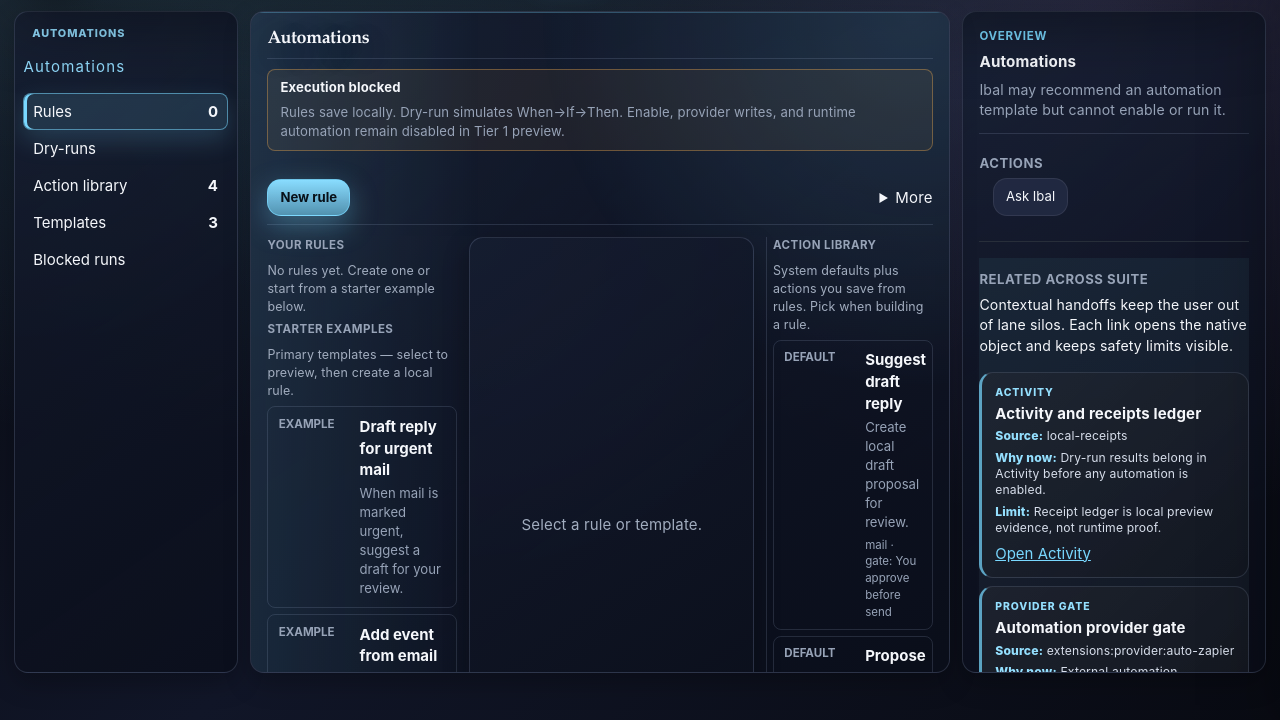
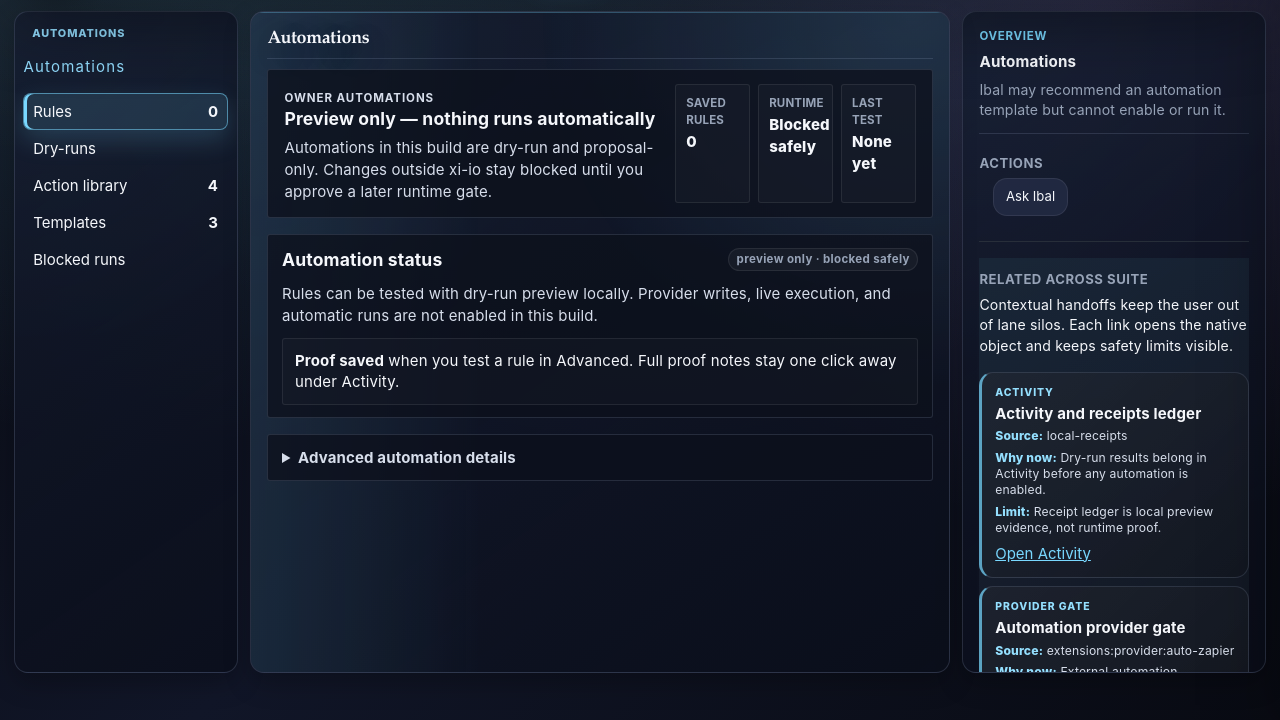
Before and after one commit to Vado42-chris/xi-io-Inbox, a website: page public/index.html in a window 1280 px wide. Both pictures are taken after a click on the button "Automations". Shown: the part 94-814 px from the top of the page. Drawn offline with Linux system fonts and the light colour scheme; no server answers.

Commit message:
feat(ui): add Automations owner-mode overlay (FIX-BATCH-007)
Default Automations view is one calm preview status card with dry-run guidance; rule builder, library, templates, and receipts stay behind Advanced automation details. No provider or runtime automation paths changed.

Co-authored-by: Cursor <cursoragent@cursor.com>

```diff
--- /dev/null
+++ b/public/automations-owner-mode.css
@@ -0,0 +1,118 @@
+.owner-automations-workspace {
+  display: grid;
+  gap: 1rem;
+}
+
+.automations-owner-status-card,
+.automations-owner-dryrun-card,
+.automations-owner-advanced {
+  border: 1px solid var(--line);
+  border-radius: var(--radius-chrome);
+  background: var(--surface-elevated);
+}
+
+.automations-owner-status-card {
+  display: grid;
+  grid-template-columns: minmax(0, 1.4fr) minmax(14rem, 0.9fr);
+  gap: 1rem;
+  padding: 0.9rem 1rem;
+}
+
+.automations-owner-status-card h3,
+.automations-owner-status-card p,
+.automations-owner-dryrun-card h3,
+.automations-owner-dryrun-card p {
+  margin: 0;
+}
+
+.automations-owner-status-card p,
+.automations-owner-dryrun-card p {
+  margin-top: 0.35rem;
+  color: var(--text-secondary);
+}
+
+.automations-owner-eyebrow {
+  color: var(--muted);
+  font-size: 0.72rem;
+  font-weight: 700;
+  letter-spacing: 0.08em;
+  text-transform: uppercase;
+}
+
+.automations-owner-status-grid {
+  display: grid;
+  grid-template-columns: repeat(3, minmax(0, 1fr));
+  gap: 0.5rem;
+  margin: 0;
+}
+
+.automations-owner-status-grid div {
+  min-width: 0;
+  padding: 0.65rem;
+  border: 1px solid var(--border-subtle);
+  border-radius: var(--radius-chrome);
+  background: rgba(255, 255, 255, 0.025);
+}
+
+.automations-owner-status-grid dt {
+  color: var(--muted);
+  font-size: 0.72rem;
+  font-weight: 700;
+  text-transform: uppercase;
+}
+
+.automations-owner-status-grid dd {
+  margin: 0.15rem 0 0;
+  color: var(--text);
+  font-weight: 800;
+}
+
+.automations-owner-dryrun-card {
+  padding: 0.75rem 0.85rem;
+}
+
+.automations-owner-dryrun-card header {
+  display: flex;
+  justify-content: space-between;
+  gap: 0.75rem;
+  align-items: center;
+  margin-bottom: 0.65rem;
+}
+
+.automations-owner-proof-note {
+  margin-top: 0.75rem !important;
+  padding: 0.65rem 0.75rem;
+  border: 1px solid var(--border-subtle);
+  border-radius: var(--radius-chrome);
+  background: rgba(255, 255, 255, 0.02);
+  color: var(--text) !important;
+}
+
+.automations-owner-advanced > summary {
+  cursor: pointer;
+  padding: 0.75rem 0.85rem;
+  color: var(--text-secondary);
+  font-weight: 700;
+}
+
+.automations-owner-advanced-body {
+  display: grid;
+  gap: 0.75rem;
+  padding: 0 0.85rem 0.85rem;
+}
+
+.automations-owner-advanced-body .automations-workspace-grid {
+  grid-template-columns: minmax(0, 1fr);
+}
+
+@media (max-width: 860px) {
+  .automations-owner-status-card {
+    grid-template-columns: 1fr;
+  }
+}
+
+@media (max-width: 560px) {
+  .automations-owner-status-grid {
+    grid-template-columns: 1fr;
+  }
+}
--- /dev/null
+++ b/public/automations-owner-mode.js
@@ -0,0 +1,114 @@
+/**
+ * FIX-BATCH-007 Automations owner-mode overlay.
+ *
+ * Patches only the rendered Automations workspace. Default owner view is one calm
+ * status card plus dry-run guidance; rule builder, library, templates, and receipts
+ * stay behind Advanced. Scaffold mode remains recoverable via showWorkflowScaffold.
+ */
+const OWNER_AUTOMATIONS_UX = true;
+const AUTOMATIONS_OWNER_PATCH_ATTR = 'data-owner-automations-patched';
+
+function automationsScaffoldEnabled() {
+  try {
+    const raw = window.localStorage.getItem('xiioInbox.preview.state');
+    if (!raw) return false;
+    const parsed = JSON.parse(raw);
+    return parsed?.settings?.userPrefs?.showWorkflowScaffold === true;
+  } catch {
+    return false;
+  }
+}
+
+function automationsOwnerText(root, selector) {
+  return root.querySelector(selector)?.textContent?.trim() || '';
+}
+
+function automationsOwnerRuleCount(root) {
+  return root.querySelectorAll('[data-automations-action="select-rule"]').length;
+}
+
+function automationsOwnerDryRunHint(root) {
+  const details = Array.from(root.querySelectorAll('.lane-reading-details')).find((entry) => (
+    automationsOwnerText(entry, 'summary').toLowerCase().includes('dry-run')
+  ));
+  if (!details) return '';
+  const step = details.querySelector('.dry-run-step strong, .dry-run-pipeline strong');
+  return step?.textContent?.trim() || '';
+}
+
+function automationsOwnerStatusCard(root) {
+  const rules = automationsOwnerRuleCount(root);
+  const dryRunHint = automationsOwnerDryRunHint(root);
+  return `
+    <section class="automations-owner-status-card" aria-label="Automations status">
+      <div>
+        <p class="automations-owner-eyebrow">Owner automations</p>
+        <h3>Preview only — nothing runs automatically</h3>
+        <p>Automations in this build are dry-run and proposal-only. Changes outside xi-io stay blocked until you approve a later runtime gate.</p>
+      </div>
+      <dl class="automations-owner-status-grid" aria-label="Automations preview summary">
+        <div><dt>Saved rules</dt><dd>${rules}</dd></div>
+        <div><dt>Runtime</dt><dd>Blocked safely</dd></div>
+        <div><dt>Last test</dt><dd>${dryRunHint || 'None yet'}</dd></div>
+      </dl>
+    </section>
+  `;
+}
+
+function automationsOwnerDryRunCard() {
+  return `
+    <section class="automations-owner-dryrun-card" aria-label="Automation dry-run status">
+      <header>
+        <h3>Automation status</h3>
+        <span class="thread-status-chip is-neutral">Preview only · blocked safely</span>
+      </header>
+      <p>Rules can be tested with dry-run preview locally. Provider writes, live execution, and automatic runs are not enabled in this build.</p>
+      <p class="automations-owner-proof-note"><strong>Proof saved</strong> when you test a rule in Advanced. Full proof notes stay one click away under Activity.</p>
+    </section>
+  `;
+}
+
+function moveAutomationsAdvanced(root) {
+  if (root.querySelector('.automations-owner-advanced')) return;
+
+  const banner = root.querySelector('.automations-execution-banner');
+  const toolbar = root.querySelector('.lane-toolbar');
+  const grid = root.querySelector('.automations-workspace-grid');
+  const compose = root.querySelector('.automations-compose-root');
+
+  const advanced = document.createElement('details');
+  advanced.className = 'automations-owner-advanced';
+  advanced.innerHTML = '<summary>Advanced automation details</summary><div class="automations-owner-advanced-body"></div>';
+  const body = advanced.querySelector('.automations-owner-advanced-body');
+
+  if (banner) body.appendChild(banner);
+  if (toolbar) body.appendChild(toolbar);
+  if (grid) body.appendChild(grid);
+  if (compose) body.appendChild(compose);
+
+  root.appendChild(advanced);
+}
+
+function patchAutomationsWorkspace() {
+  if (!OWNER_AUTOMATIONS_UX || automationsScaffoldEnabled()) return;
+  const workspace = document.querySelector('.automations-workspace');
+  if (!workspace || workspace.getAttribute(AUTOMATIONS_OWNER_PATCH_ATTR) === 'true') return;
+
+  workspace.setAttribute(AUTOMATIONS_OWNER_PATCH_ATTR, 'true');
+  workspace.classList.add('owner-automations-workspace');
+
+  workspace.insertAdjacentHTML('afterbegin', automationsOwnerDryRunCard());
+  workspace.insertAdjacentHTML('afterbegin', automationsOwnerStatusCard(workspace));
+
+  moveAutomationsAdvanced(workspace);
+}
+
+const automationsOwnerObserver = new MutationObserver(() => patchAutomationsWorkspace());
+
+if (document.readyState === 'loading') {
+  document.addEventListener('DOMContentLoaded', patchAutomationsWorkspace, { once: true });
+} else {
+  patchAutomationsWorkspace();
+}
+
+automationsOwnerObserver.observe(document.body, { childList: true, subtree: true });
--- a/public/index.html
+++ b/public/index.html
@@ -9,6 +9,7 @@
     <link rel="stylesheet" href="./ibal-owner-mode.css" />
     <link rel="stylesheet" href="./calendar-owner-mode.css" />
     <link rel="stylesheet" href="./tasks-owner-mode.css" />
+    <link rel="stylesheet" href="./automations-owner-mode.css" />
   </head>
   <body>
     <main id="inboxPreviewMount" class="app-shell-mount" aria-label="xi-io Inbox static preview">
@@ -20,5 +21,6 @@
     <script type="module" src="./ibal-owner-mode.js"></script>
     <script type="module" src="./calendar-owner-mode.js"></script>
     <script type="module" src="./tasks-owner-mode.js"></script>
+    <script type="module" src="./automations-owner-mode.js"></script>
   </body>
 </html>
```
Also changed, not shown: docs/ui/reviews/peer-review/UI-PEER-REVIEW-FIX-BATCH-007-automations-owner-mode-receipt.md (added, +74 -0 lines).
